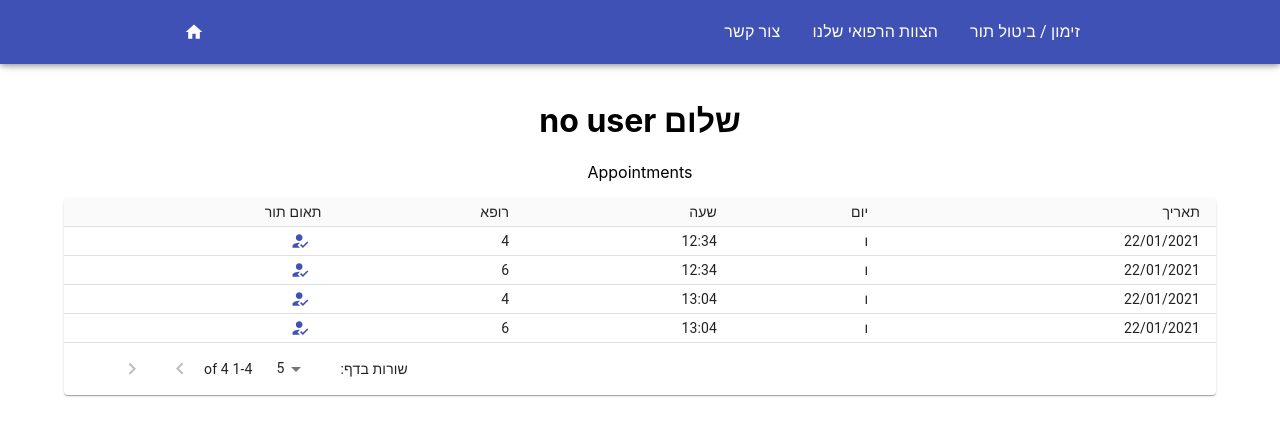
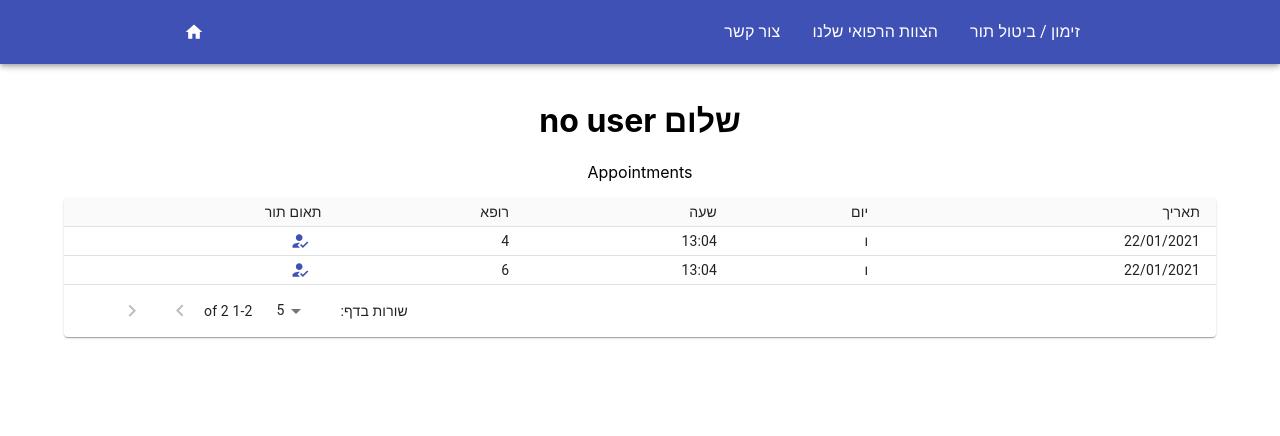
Before and after one commit to yuliaGorGitHub/dental-site, a React (Create React App) app: page /#/appointments in a window 1280 px wide. Shown: the top 436 px of the page. Built offline with nearby package versions, Linux system fonts and the light colour scheme.

Commit message:
add possibility to doctor to open  pacient page

```diff
--- a/src/App.js
+++ b/src/App.js
@@ -29,9 +29,9 @@ function App() {
 
   let appointments = [
     new Appointment("1", "2021-01-13 08:34:56","1", "2", "", "", "2005-02-12 12:34:56"),
-    new Appointment("2", "2021-01-22 14:04:56","1", "5", "", "", "2005-02-22 12:34:56"),
-    new Appointment("3", "2021-01-22 12:34:56","4", "", "", "", "2005-02-22 12:34:56"),
-    new Appointment("4", "2021-01-22 12:34:56","6", "", "", "", "2005-02-22 12:34:56"),
+    new Appointment("2", "2021-01-22 14:04:56","1", "2", "", "", "2005-02-22 12:34:56"),
+    new Appointment("3", "2021-01-13 12:34:56","4", "2", "", "", "2005-02-22 12:34:56"),
+    new Appointment("4", "2021-01-22 12:34:56","6", "2", "", "", "2005-02-22 12:34:56"),
     new Appointment("5", "2021-01-22 13:04:56","4", "", "", "", "2005-02-22 12:34:56"),
     new Appointment("6", "2021-01-22 13:04:56","6", "", "", "", "2005-02-22 12:34:56"),
   ]
@@ -55,18 +55,20 @@ function App() {
   let activeUserAppoint = [];
   let freeAppoint = [];
   let doctorDailyAppointments = [];
+
 if (!loading)
 {
-
+  const curdate = new Date();
 
    activeUserAppoint = activeUser ? appointmentSt.filter(item=>item.pacientId === activeUser.id) : [];
 
-   freeAppoint = appointmentSt.filter(item=>item.pacientId === "");
+   freeAppoint = appointmentSt.filter(item=>item.pacientId === "" &&  item.appDateTime >= curdate);
 
 
-   const curdate = new Date();
+  // display appointments for doctor only for one current day
    doctorDailyAppointments = activeUser ? appointmentSt.filter(item=>item.doctorId === activeUser.id
             && getDate(item.appDateTime).valueOf() === getDate(curdate).valueOf() && item.pacientId != "") : [];
+
 }
   return (
 
@@ -77,6 +79,7 @@ if (!loading)
           <Switch>
             <Route exact path="/"><HomePage  activeUser={activeUser} users={users} onLogin={handleLogin}/></Route>
             <Route exact path="/personal"><PersonalArea activeUser={activeUser} appointments={activeUserAppoint} returnToList={returnAppointment}/></Route>
+            <Route exact path="/personal/:id"><PersonalArea activeUser={activeUser} appointments={activeUserAppoint} returnToList={returnAppointment}/></Route>
             <Route exact path="/appointments"><Appointments activeUser={activeUser} appointments={freeAppoint}  /></Route>
             <Route exact path="/work"><WorkArea  activeUser={activeUser} appointments={doctorDailyAppointments} /></Route>
             <Route exact path="/contactus"><ContactUs activeUser={activeUser}/></Route>
--- a/src/components/AppointmentsTable/AppointmentsTable.js
+++ b/src/components/AppointmentsTable/AppointmentsTable.js
@@ -96,7 +96,7 @@ function AppointmentsTable (props)
                                         <HowToRegIcon fontSize="small" color="primary" />
                                       </IconButton >
                                     :  (fromScreen === "work"  ?
-                                        <a href="personal" >
+                                       <a href= { `#/personal/${row.pacientId}` }>
                                           <ListItem button>
                                           <ListItemText primary={row.pacientId} />
                                           </ListItem>
--- a/src/pages/PersonalArea/PersonalArea.js
+++ b/src/pages/PersonalArea/PersonalArea.js
@@ -1,21 +1,32 @@
 import { Redirect } from "react-router-dom";
+import { useParams } from 'react-router-dom';
 import AppointmentsTable from "../../components/AppointmentsTable/AppointmentsTable";
 import "./PersonalArea.css"
 
 function PersonalArea (props)
 {
     const {activeUser, appointments, returnToList} = props;
+    const currentDate = new Date();
+    const history = appointments.filter(item => item.appDateTime < currentDate);
+    const active = appointments.filter(item => item.appDateTime >= currentDate);
+    const { id } = useParams();
 
     if(!activeUser )
         return <Redirect to="/"/>
 
+        if (id) {
+
+        }
+
     return(
         <>
-           <h1>שלום   { (activeUser) ? activeUser.fname : ""}</h1>
+           <h3>שלום   { activeUser ? activeUser.fname : ""}</h3>
+           <h4>{ id ? " הדף של מטופל " + {id} : ""}</h4>
+
             <p>Personal Area</p>
 
-            <AppointmentsTable appointments={appointments}  fromScreen="pActive"  returnToList={returnToList} />
-            <AppointmentsTable appointments={appointments}  fromScreen="pHistory"  returnToList={returnToList} />
+            <AppointmentsTable appointments={active}  fromScreen="pActive"  returnToList={returnToList} />
+            <AppointmentsTable appointments={history}  fromScreen="pHistory"  returnToList={returnToList} />
         </>
     )
 }
```
Also changed, not shown: 1 other file (tests, documents, lock files or other folders).
